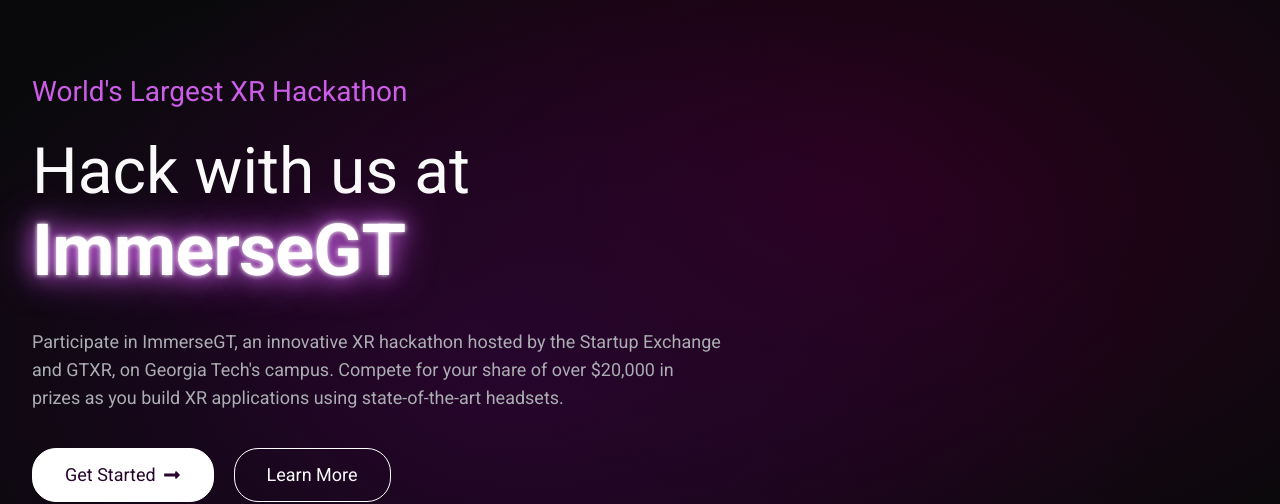
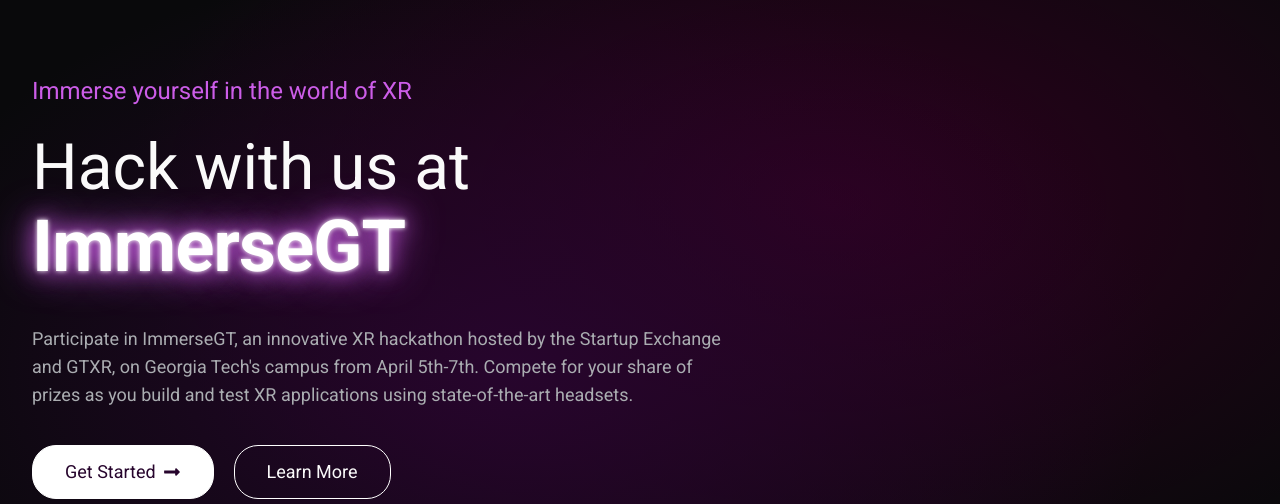
Before and after one commit to immersegt/immersegt, a Next.js app: page / in a window 1280 px wide. Shown: the part 182-686 px from the top of the page. Built offline with nearby package versions, Linux system fonts and the light colour scheme; no server answers; the database is empty.

Commit message:
Removed prize money mention and added date

```diff
--- a/components/Conclusion.tsx
+++ b/components/Conclusion.tsx
@@ -10,14 +10,14 @@
             <Container size="xl" className="ConclusionBanner">
                 <div>
                     <h2 className="ConclusionTitle"><b>Don't miss out on ImmerseGT.</b></h2>
-                    <span className="ConclusionSubtitle">2024 @ Georgia Tech</span>
+                    <span className="ConclusionSubtitle">April 5th-7th @ Georgia Tech</span>
                 </div>
                 <div>
                     <p className="ConclusionText">Apply for the ImmerseGT hackathon and prepare for three days of building XR projects,
                         networking with other participants, talking to industry leaders and experts, learning about cutting-edge XR technologies at
                         workshops, and more.</p>
-                    <p className="ConclusionText">Plus, you'll be competing for your share of over $20,000 in prizes and various awards sponsored
-                        by top companies from around the globe.
+                    <p className="ConclusionText">Plus, you'll be competing for your share of several prizes and awards sponsored
+                        by top companies from around the globe, to be announced soon.
                     </p>
                 </div>
                 <Button rightSection={<FaLongArrowAltRight />} variant="filled" color="gray" size="xl" component="a" href="/apply">
--- a/components/FAQ.tsx
+++ b/components/FAQ.tsx
@@ -11,7 +11,7 @@
   {
     id: "1",
     question: "What is ImmerseGT?",
-    content: "ImmerseGT is a hackathon event happening later this Spring, focused on creating innovative applications in Extended Reality (XR), Virtual Reality (VR), or Mixed Reality (MR)."
+    content: "ImmerseGT is a hackathon event happening later April 5th-7th at Georgia Tech, focused on creating innovative applications in Extended Reality (XR), Virtual Reality (VR), or Mixed Reality (MR)."
   },
   {
     id: "2",
--- a/components/Footer.tsx
+++ b/components/Footer.tsx
@@ -67,7 +67,7 @@
           <div className="footerLogo">
             <span className="title"><b>ImmerseGT</b></span>
             <div className="footerDescription">
-              In-person and virtual XR hackathon hosted by GTXR and Startup Exchange, featuring over $20,000 in prizes
+              In-person and virtual XR hackathon hosted by GTXR and Startup Exchange. Participate in-person or virtuallly from April 5th-7th, 2024.
             </div>
           </div>
         </div>
--- a/components/Header.tsx
+++ b/components/Header.tsx
@@ -10,9 +10,9 @@
         <section className="homeHeaderContainer">
             <Container size="xl" className="homeHeader">
                 <div className="homeInfo">
-                    <span className="homeSubtitle">World's Largest XR Hackathon</span>
+                    <span className="homeSubtitle">Immerse yourself in the world of XR</span>
                     <h1 className="homeTitle">Hack with us at <br /><span className="homeTitleEmphasis">ImmerseGT</span></h1>
-                    <p className="homeDescription">Participate in ImmerseGT, an innovative XR hackathon hosted by the Startup Exchange and GTXR, on Georgia Tech's campus. Compete for your share of over $20,000 in prizes as you build XR applications using state-of-the-art headsets.</p>
+                    <p className="homeDescription">Participate in ImmerseGT, an innovative XR hackathon hosted by the Startup Exchange and GTXR, on Georgia Tech's campus from April 5th-7th. Compete for your share of prizes as you build and test XR applications using state-of-the-art headsets.</p>
                     <div className="buttonGroup">
                         <UnstyledButton className="redirectButton main" component="a" href="/apply">Get Started&nbsp;<FaLongArrowAltRight /></UnstyledButton>
                         <UnstyledButton className="redirectButton" component="a" href="#tracks">Learn More</UnstyledButton>
--- a/styles/header.css
+++ b/styles/header.css
@@ -62,7 +62,7 @@
 }
 
 .homeSubtitle {
-  font-size: 28px;
+  font-size: 24px;
   color: #CC5DE8;
 }
 
```
